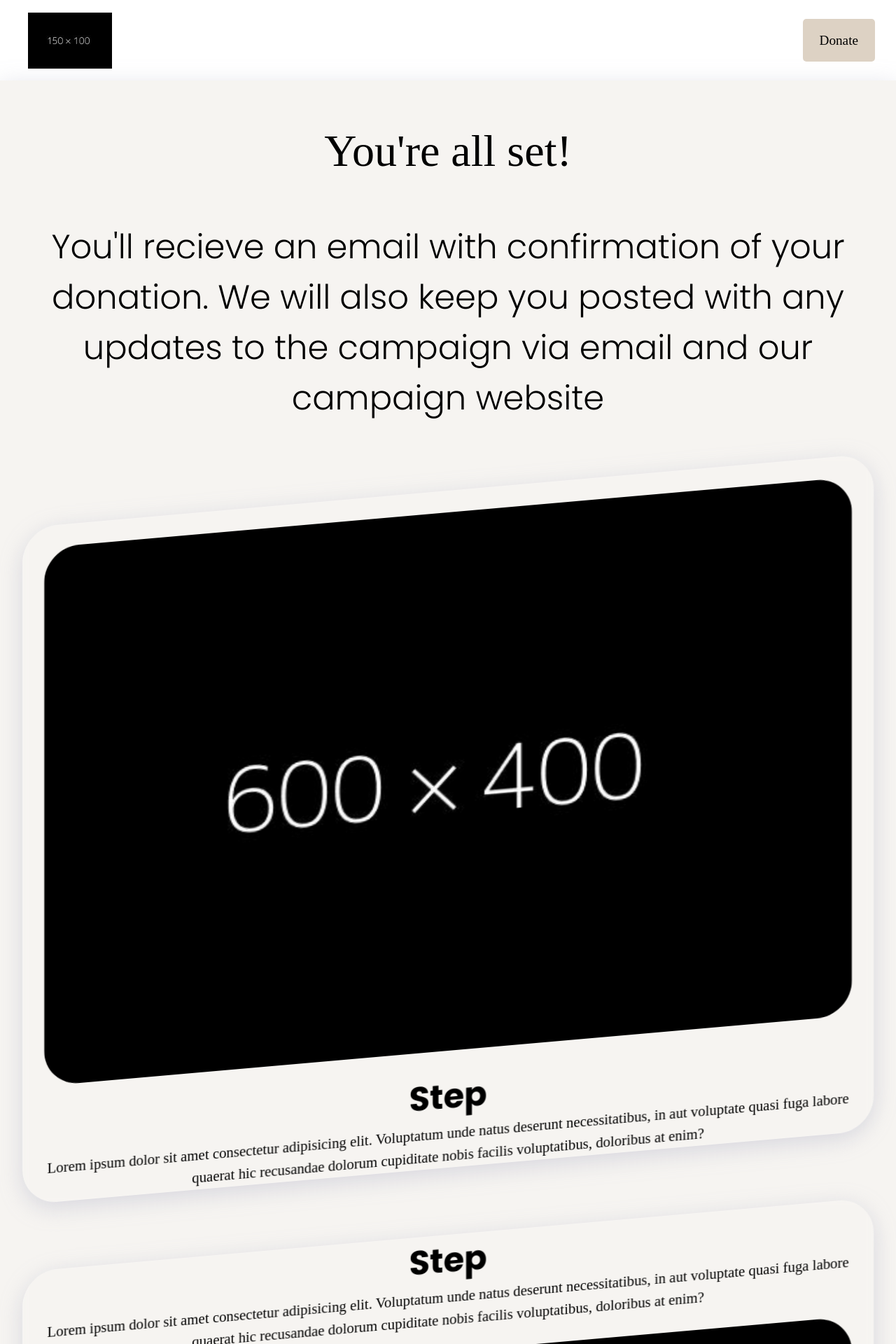
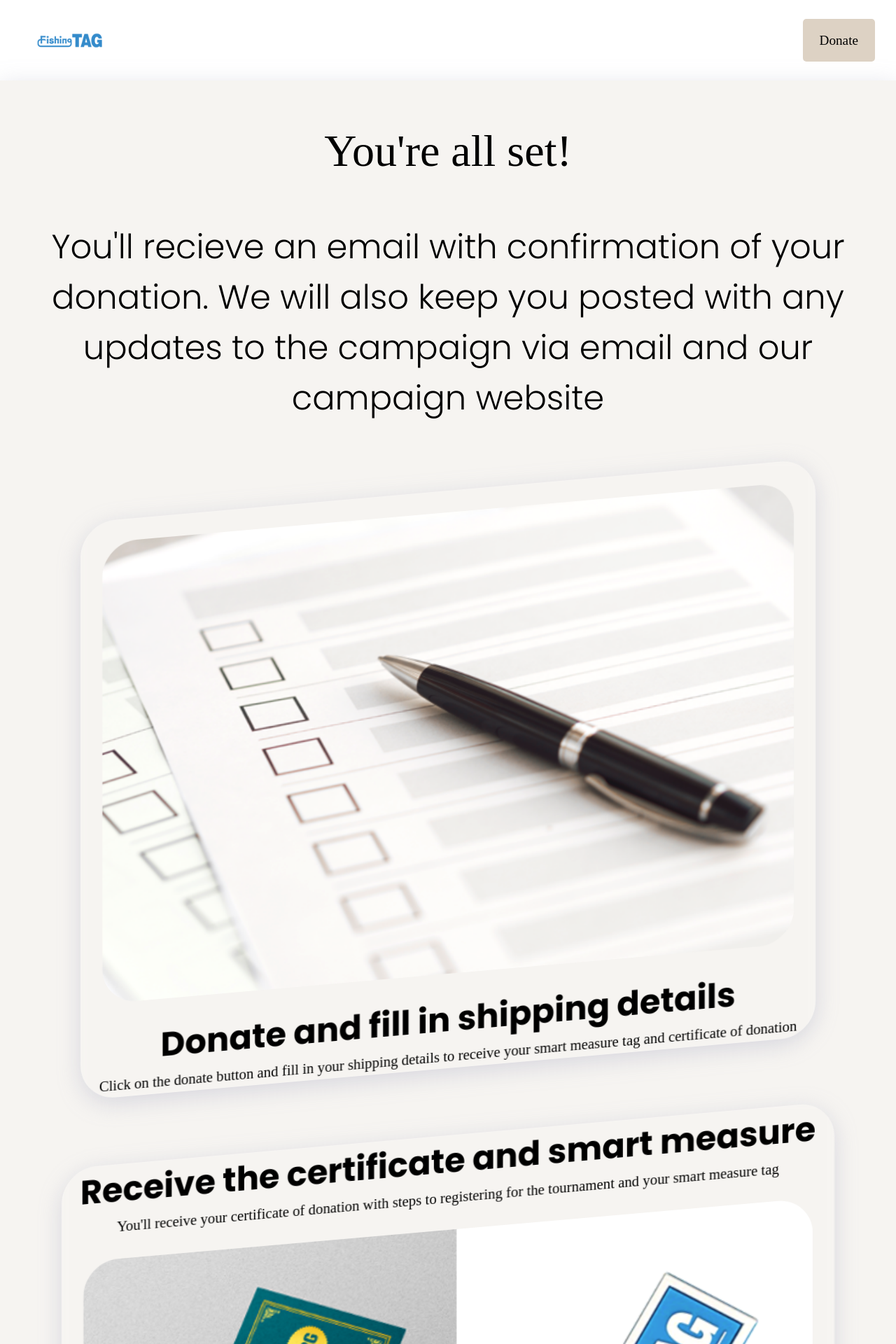
Before and after one commit to djibril-coulybaly/FishingTAG-A2G-Campaign-Website, a PHP site: page /thankYou.php in a window 1280 px wide. Shown: the top 1920 px of the page at 70% size. Run offline with PHP 8.4, Linux system fonts and the light colour scheme; some web fonts are replaced.

Commit message:
Update thankYou.php
Updated changes to the how it works section and images on the website

```diff
--- a/Website/thankYou.php
+++ b/Website/thankYou.php
@@ -18,18 +18,18 @@
                 <div class="wrapper nav_container">
                     <!-- Logo -->
                     <div class="logo">
-                        <a href="index.html"><img src="Assets/Images/navLogo.jpg" alt=""></a>
+                        <a href="index.html"><img src="Assets/Images/피싱태그 로고만.png" alt=""></a>
                     </div>
 
                     <!-- Re-directs to section of webpage -->
                     <ul class="pageLink displayPageLink">
                         <!-- About the campaign -->
-                        <li><button onclick="scrollToAboutCampaign();" class="buttonHoverMargin"><p>About the campaign</p></button></li>
+                        <li><button onclick="AboutCampaign();" class="buttonHoverMargin"><p>About the campaign</p></button></li>
                         <!-- How it works -->
-                        <li><button onclick="scrollToHowItWorks();" class="buttonHoverMargin"><p>How it works</p></button></li>
+                        <li><button onclick="HowItWorks();" class="buttonHoverMargin"><p>How it works</p></button></li>
                         <!-- Donate Now Button -->
                         <li>
-                            <button id="buttonNav" onclick="scrollToDonateNow();"><p>Donate</p></button>
+                            <button id="buttonNav" onclick="DonateNow();"><p>Donate</p></button>
                         </li>
                     </ul>
 
@@ -46,31 +46,37 @@
                 <h2 id="thankYouText">You'll recieve an email with confirmation of your donation. We will also keep you posted with any updates to the campaign via email and our campaign website</h2>
                 <div class="steps">
                     <div class="image-contents">
-                        <img src="Assets\Images\how it works.jpg" alt="">
+                        <img src="Assets\Images\개인정보(600x400).png" alt="">
                     </div>
                     <div class="text-contents">
-                        <h3>Step </h3>
-                        <p>Lorem ipsum dolor sit amet consectetur adipisicing elit. Voluptatum unde natus deserunt necessitatibus, in aut voluptate quasi fuga labore quaerat hic recusandae dolorum cupiditate nobis facilis voluptatibus, doloribus at enim?</p>
+                        <h3>Donate and fill in shipping details</h3>
+                        <p>Click on the donate button and fill in your shipping details to receive your smart measure tag and certificate of donation</p>
                     </div>
                 </div>
 
                 <div class="steps">
                     <div class="text-contents">
-                        <h3>Step </h3>
-                        <p>Lorem ipsum dolor sit amet consectetur adipisicing elit. Voluptatum unde natus deserunt necessitatibus, in aut voluptate quasi fuga labore quaerat hic recusandae dolorum cupiditate nobis facilis voluptatibus, doloribus at enim?</p>
+                        <h3>Receive the certificate and smart measure</h3>
+                        <p>You'll receive your certificate of donation with steps to registering for the tournament and your smart measure tag</p>
                     </div>
                     <div class="image-contents">
-                        <img src="Assets\Images\how it works.jpg" alt="">
+                        <img src="Assets\Images\줄자_기부증서_600x400.png" alt="">
                     </div>
                 </div>
 
                 <div class="steps">
                     <div class="image-contents">
-                        <img src="Assets\Images\how it works.jpg" alt="">
+                        <img src="Assets\Images\핸드폰이미지_600x400.png" alt="">
                     </div>
                     <div class="text-contents">
-                        <h3>Step </h3>
-                        <p>Lorem ipsum dolor sit amet consectetur adipisicing elit. Voluptatum unde natus deserunt necessitatibus, in aut voluptate quasi fuga labore quaerat hic recusandae dolorum cupiditate nobis facilis voluptatibus, doloribus at enim?</p>
+                        <h3>Download 'FishingTAG' and join the tournament</h3>
+                        <ol>
+                            <li id="ordNum"><p>Download the 'FishingTAG' app on iOS and Android using the QR Codes bellow</p></li>
+                            <li id="ordNum">
+                                <p>Click on the pop-up for the A2G Tournament (Or go to Tournament -> Official -> A2G tournament)</p>
+                            </li>
+                            <li id="ordNum"><p>Finally click on the 'register’ button and check the participants list to make sure you are in the tournament</p></li>
+                        </ol>
                     </div>
                 </div>
             </div>
@@ -79,7 +85,7 @@
             <footer class="parallax">
                 <!-- FishingTAG Logo -->
                 <div class="footerLogo">
-                    <img src="Assets/Images/displayLogo.jpg" alt="">
+                    <a href="index.php"><img src="Assets/Images/피싱태그 로고_150x100.png" alt=""></a>
                 </div>
 
                 <!-- Copyright Information -->
```
